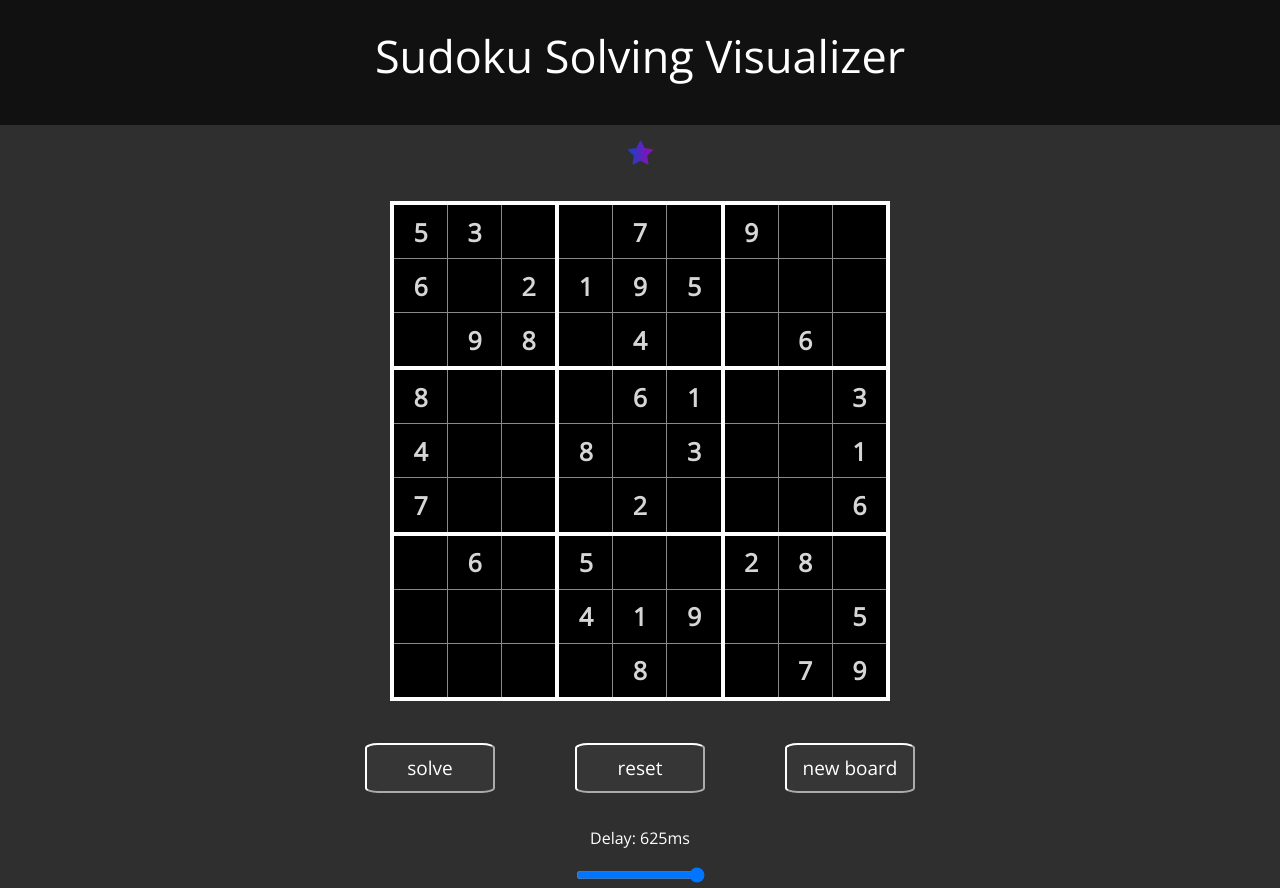
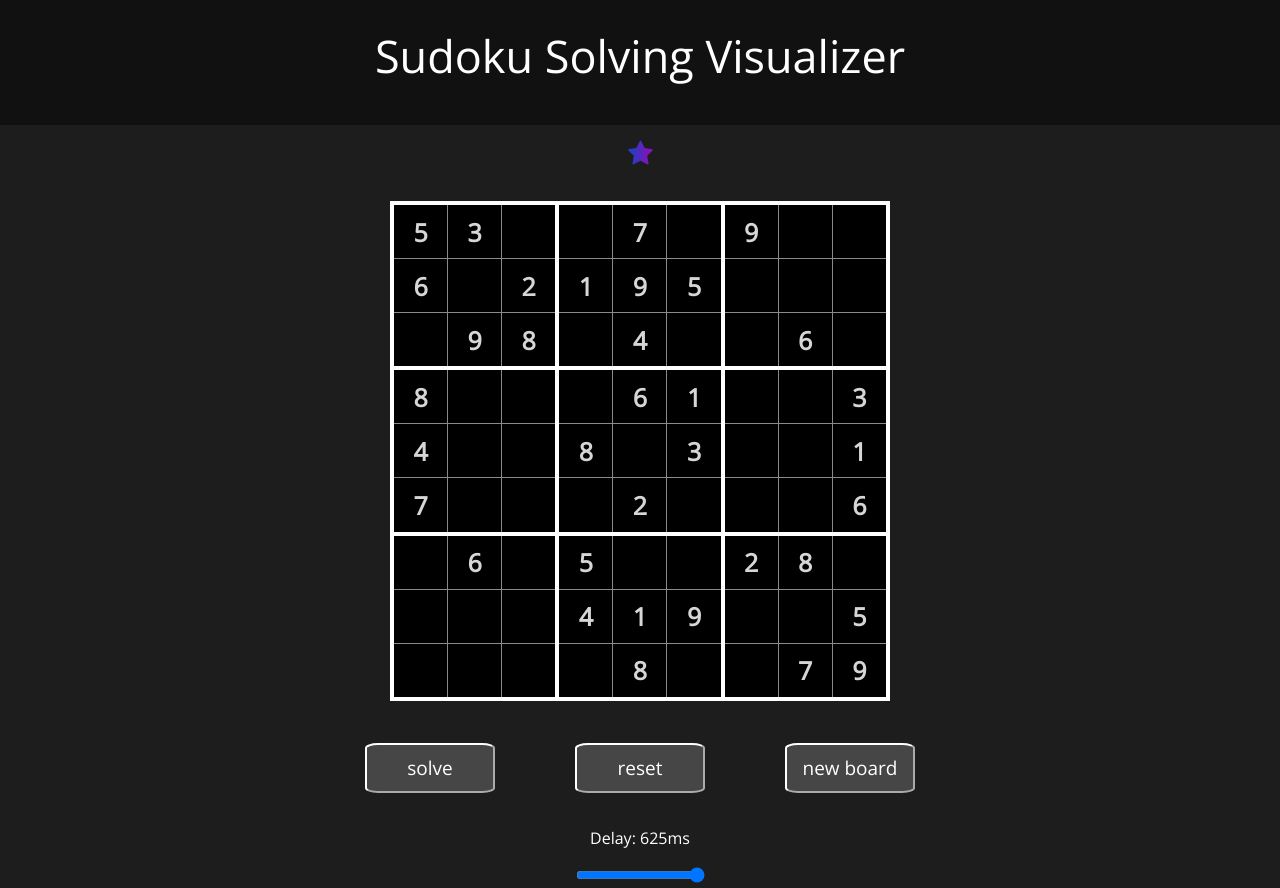
Before and after one commit to wyattp23/sudoku-solving-visualizer, a React (Create React App) app: page / in a window 1280 px wide. Built offline with nearby package versions, Linux system fonts and the light colour scheme.

Commit message:
Change button color.

```diff
--- a/src/index.css
+++ b/src/index.css
@@ -4,8 +4,8 @@
   --board-border-color: white;
   --cell-border-color: rgb(138, 138, 138);
   --font-basic: 'Open Sans', sans-serif;
-  --background: rgb(47, 47, 47);
-  --button-enabled-bg-color: rgb(54, 54, 54);
+  --background: rgb(29, 29, 29);
+  --button-enabled-bg-color: rgb(70, 70, 70);
   --button-hover-bg-color: rgb(209, 209, 209);
   --button-active-bg-color: rgb(255, 0, 0);
 }
```
